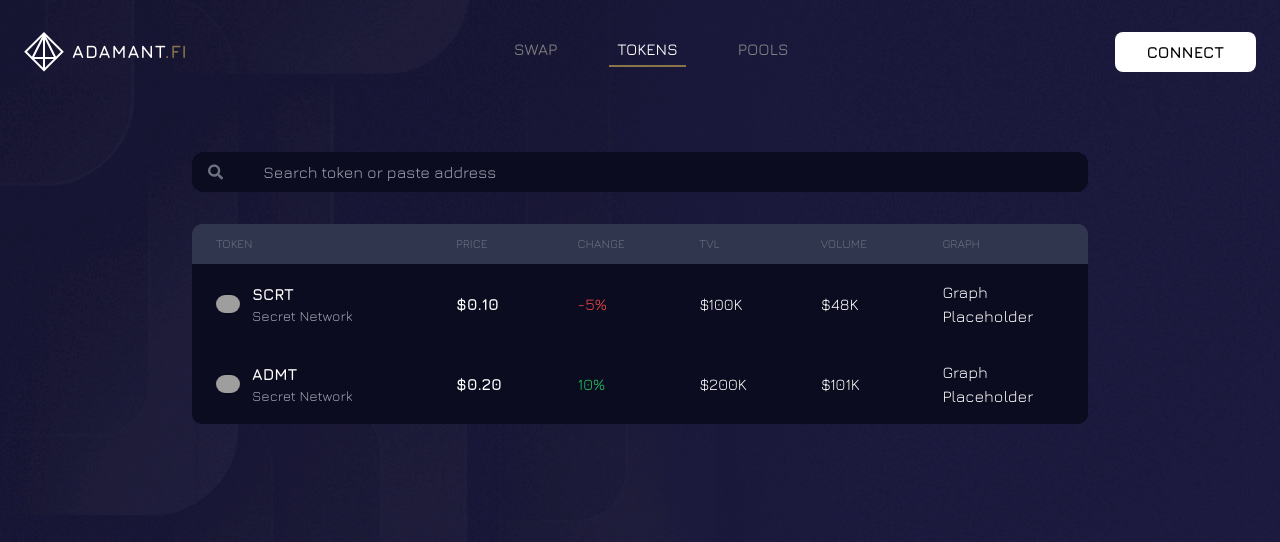
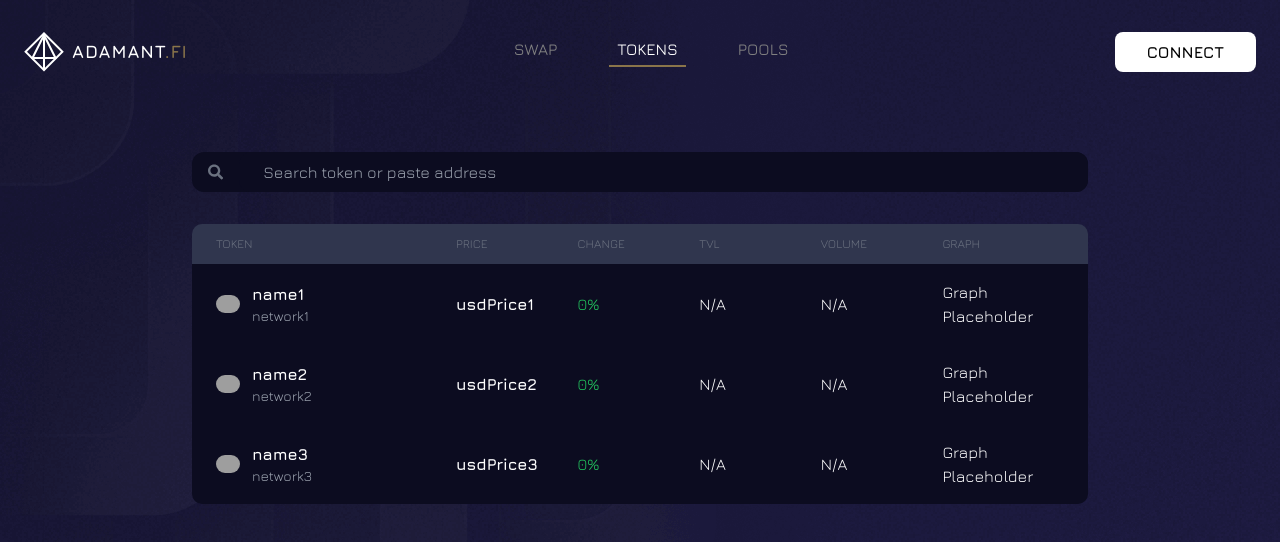
Before and after one commit to dredshep/AdamantFiSite, a Next.js app: page /app/tokens in a window 1280 px wide. Shown: the top 542 px of the page. Built offline with nearby package versions, Linux system fonts and the light colour scheme; grey boxes are pictures that could not be loaded; what @radix-ui/themes would draw is missing.

Commit message:
partial completion of new table and token page; requires merge of local api endpoint development for tokens fetch

```diff
--- a/package.json
+++ b/package.json
@@ -34,6 +34,7 @@
     "react-icons": "^5.0.1",
     "react-toastify": "^10.0.5",
     "react-vega": "^7.6.0",
+    "secretjs": "^1.12.5",
     "seedrandom": "^3.0.5",
     "styled-components": "^6.1.8",
     "tailwind-merge": "^2.2.2",
--- a/pages/api/getTableTokens.ts
+++ b/pages/api/getTableTokens.ts
@@ -1,28 +1,37 @@
+// @/api/getTableTokens.ts
+
 import { NextApiRequest, NextApiResponse } from "next";
+import { getSwappableTokens } from "@/utils/apis/getSwappableTokens";
+import { TableToken, Token } from "@/types";
 
-const getTableTokens = (req: NextApiRequest, res: NextApiResponse) => {
-  const tokens = [
-    {
-      userAddress: "secret1k0jntykt7e4g3y88ltc60czgjuqdy4c9e8fzek",
-      name: "SCRT",
-      network: "Secret Network",
-      price: "$0.10",
-      change: "-5%",
-      tvl: "$100K",
-      volume: "$48K",
-    },
-    {
-      userAddress: "secret15l9cqgz5uezgydrglaak5ahfac69kmx2qpd6xt",
-      name: "ADMT",
-      network: "Secret Network",
-      price: "$0.20",
-      change: "10%",
-      tvl: "$200K",
-      volume: "$101K",
-    },
-  ];
+// Define your transformation function
+const transformTokensToTableFormat = (tokens: Token[]): TableToken[] => {
+  return tokens.map((token) => ({
+    userAddress: token.address,
+    name: token.name ?? "Unknown Token",
+    network: token.network ?? "Unknown Network",
+    price: token.usdPrice ?? "N/A",
+    change: "0%", // Assuming you will compute this based on some other data
+    tvl: "N/A", // You might need additional data for Total Volume Locked
+    volume: "N/A", // You might need additional data for Volume
+  }));
+};
 
-  res.status(200).json(tokens);
+// API Route that uses the transformation
+const getTableTokens = async (req: NextApiRequest, res: NextApiResponse) => {
+  try {
+    const swappableTokens = await getSwappableTokens(); // Fetch the tokens from the other API
+    const tableTokens = transformTokensToTableFormat(swappableTokens); // Transform them to table format
+    res.status(200).json(tableTokens);
+  } catch (error) {
+    console.error(
+      "@pages/api/getTableTokens.ts: Failed to fetch tokens",
+      error
+    );
+    res
+      .status(500)
+      .json({ error: "@pages/api/getTableTokens.ts: Failed to fetch tokens" });
+  }
 };
 
 export default getTableTokens;
--- a/pages/app/token/[token].tsx
+++ b/pages/app/token/[token].tsx
@@ -1,42 +1,62 @@
 import { useRouter } from "next/router";
 import AppLayout from "@/components/app/Global/AppLayout";
-import React from "react";
+import React, { useEffect } from "react";
 import chartSpec from "@/utils/dummyData/lineChart.json";
 import values from "@/utils/dummyData/lineChartValues.json";
 import ResponsiveVegaChart from "@/components/app/Shared/Charts/ResponsiveVegaChart";
 import { VisualizationSpec } from "react-vega";
+import { Token } from "@/types";
+import { getSwappableTokens } from "@/utils/apis/getSwappableTokens";
 
 // Mock token details data
-const tokenDetails = {
-  secret16545454465153231231231: {
-    name: "SCRT",
-    network: "Secret Network",
-    totalVolumeLocked: "$500K",
-    marketCap: "$1M",
-    fdv: "$2M",
-    dailyVolume: "$50K",
-    about: "Lorem ipsum dolor sit amet, consectetur adipiscing elit.",
-  },
-  secret1acd6a516c51a651da65c165d1: {
-    name: "ADMT",
-    network: "Secret Network",
-    totalVolumeLocked: "$200K",
-    marketCap: "$800K",
-    fdv: "$1.5M",
-    dailyVolume: "$20K",
-    about:
-      "Pellentesque habitant morbi tristique senectus et netus et malesuada.",
-  },
-};
+// const tokenDetails = {
+//   secret16545454465153231231231: {
+//     name: "SCRT",
+//     network: "Secret Network",
+//     totalVolumeLocked: "$500K",
+//     marketCap: "$1M",
+//     fdv: "$2M",
+//     dailyVolume: "$50K",
+//     about: "Lorem ipsum dolor sit amet, consectetur adipiscing elit.",
+//   },
+//   secret1acd6a516c51a651da65c165d1: {
+//     name: "ADMT",
+//     network: "Secret Network",
+//     totalVolumeLocked: "$200K",
+//     marketCap: "$800K",
+//     fdv: "$1.5M",
+//     dailyVolume: "$20K",
+//     about:
+//       "Pellentesque habitant morbi tristique senectus et netus et malesuada.",
+//   },
+// };
 
 const TokenPage = () => {
   const router = useRouter();
   const { token } = router.query;
+  const [tokenDetails, setTokenDetails] = React.useState<Token[]>([]);
+  useEffect(() => {
+    getSwappableTokens().then((data) => {
+      setTokenDetails(data);
+    });
+  }, []);
 
-  const details = tokenDetails[token as keyof typeof tokenDetails];
+  const rawDetails = tokenDetails.find((t) => t.address === token);
+
+  const details = rawDetails
+    ? {
+        name: rawDetails.name,
+        network: rawDetails.network ?? "Unknown",
+        totalVolumeLocked: rawDetails.balance ?? "N/A",
+        marketCap: rawDetails.balance ?? "N/A",
+        fdv: rawDetails.balance ?? "N/A",
+        dailyVolume: rawDetails.balance ?? "N/A",
+        about: rawDetails.description ?? "No description available.",
+      }
+    : null;
 
   if (!details) {
-    return <p>Token not found</p>; // TODO: Not Found page
+    return <p>Token not found</p>; // TODO: Better Not Found page
   }
 
   return (
--- a/pages/app/tokens/index.tsx
+++ b/pages/app/tokens/index.tsx
@@ -14,7 +14,12 @@
   const [tokens, setTokens] = useState<TableToken[]>([]);
 
   useEffect(() => {
-    getTableTokens().then(setTokens);
+    async function main() {
+      const tableTokens = await getTableTokens();
+      console.log({ tableTokens });
+      setTokens(tableTokens);
+    }
+    main();
   }, []);
 
   return (
@@ -37,7 +42,7 @@
           ]}
         />
         <div className="rounded-b-[10px] overflow-hidden">
-          {tokens.map((token, index) => (
+          {tokens?.map((token, index) => (
             <Link
               key={index}
               className="flex items-center bg-adamant-box-dark hover:brightness-125 select-none py-4 px-6"
--- a/utils/apis/getSwappableTokens.ts
+++ b/utils/apis/getSwappableTokens.ts
@@ -1,7 +1,9 @@
 import { Token } from "@/types";
+import getUrl from "@/utils/apis/getUrl";
 
-export const getSwappableTokens = async (): Promise<Token[]> => {
-  const response = await fetch("/api/getSwappableTokens");
+// Utils to fetch swappable tokens
+export const getSwappableTokens = async () => {
+  const response = await fetch(getUrl("/api/getSwappableTokens"));
   const data: Token[] = await response.json();
   return data;
 };
--- /dev/null
+++ b/utils/apis/getUrl.ts
@@ -0,0 +1,19 @@
+// src/app/lib/utils/getUrl.ts
+const BASE_URL =
+  process.env.NODE_ENV === "production"
+    ? `https://${process.env.NEXT_PUBLIC_VERCEL_URL}`
+    : "http://localhost:3000";
+
+const INCLUDES_FORWARD_SLASH_AT_START_REGEX = /^\/(.|\n)*$/;
+const INCLUDES_FORWARD_SLASH_AT_START = (string: string) =>
+  INCLUDES_FORWARD_SLASH_AT_START_REGEX.test(string);
+
+const getUrl = (path: string) =>
+  `${BASE_URL}${!INCLUDES_FORWARD_SLASH_AT_START(path) ? "/" : ""}${path}`;
+
+export default getUrl;
+export {
+  BASE_URL,
+  INCLUDES_FORWARD_SLASH_AT_START_REGEX,
+  INCLUDES_FORWARD_SLASH_AT_START,
+};
```
Also changed, not shown: utils/secretjs/createClient.ts (added, +11 -0 lines), utils/secretjs/getCodeHashByContractAddress.ts (added, +16 -0 lines), 1 other file (tests, documents, lock files or other folders).
